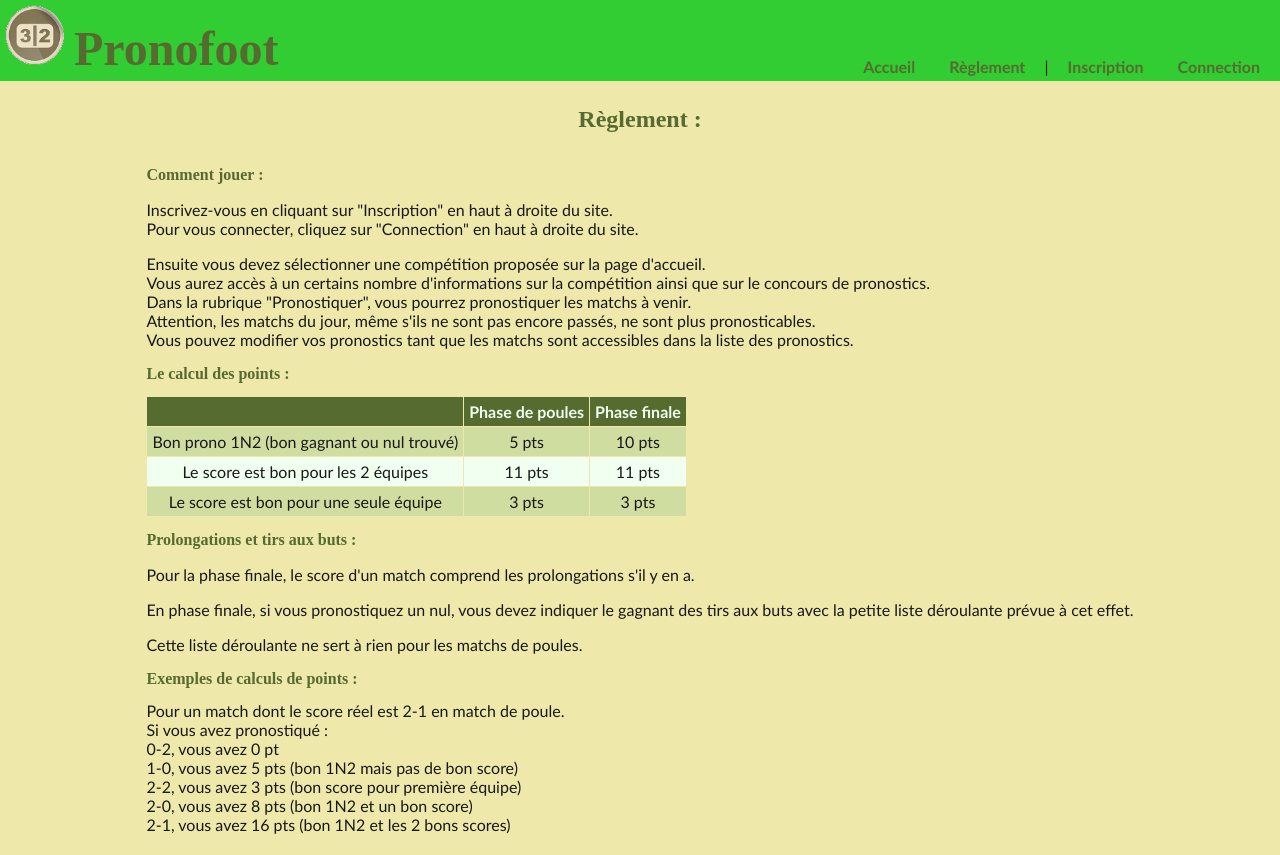
After one commit to spyladder/pronofoot, a Django app: page /pronos/rules/ in a window 1280 px wide. The commit adds this page. Run offline with Django 3.2, Linux system fonts and the light colour scheme.

Commit message:
Added a "Rules" page and the link to this one in the header.

```diff
--- a/pronos/static/pronos/style.css
+++ b/pronos/static/pronos/style.css
@@ -77,6 +77,11 @@ body
     height: 100%;
     margin: 0;
     padding: 0;
+}
+
+#rules
+{
+    text-align: left;
 }
 
 section
--- a/pronos/templates/pronos/header.html
+++ b/pronos/templates/pronos/header.html
@@ -11,6 +11,7 @@
 </div>
 <nav>
     <a href="{% url 'pronos:index' %}">Accueil</a>
+    <a href="{% url 'pronos:rules' %}">Règlement</a>
     <span> | </span>
     {% if user.is_authenticated %}
         <span>Connecté en tant que {{ user.username }}</span>
--- /dev/null
+++ b/pronos/templates/pronos/rules.html
@@ -0,0 +1,74 @@
+<!DOCTYPE html>
+<html>
+    <head>
+        <meta charset="utf-8" />
+        {% load staticfiles %}
+        <link rel="stylesheet" href="{% static 'pronos/style.css' %}" />
+        <title>Pronofoot</title>
+    </head>
+    <body>
+        <div id="main_wrapper">
+            <header>
+                {% include "pronos/header.html" %}
+            </header>
+            <section>
+                <h1>Règlement :</h1>
+                <div id="rules">
+                    <h2>Comment jouer :</h2>
+                    <p>
+                        Inscrivez-vous en cliquant sur "Inscription" en haut à droite du site.<br/>
+                        Pour vous connecter, cliquez sur "Connection" en haut à droite du site.
+                    </p>
+                    <p>
+                        Ensuite vous devez sélectionner une compétition proposée sur la page d'accueil.<br/>
+                        Vous aurez accès à un certains nombre d'informations sur la compétition ainsi que sur le concours de pronostics.<br/>
+                        Dans la rubrique "Pronostiquer", vous pourrez pronostiquer les matchs à venir.<br/>
+                        Attention, les matchs du jour, même s'ils ne sont pas encore passés, ne sont plus pronosticables.<br/>
+                        Vous pouvez modifier vos pronostics tant que les matchs sont accessibles dans la liste des pronostics.
+                    </p>
+                    <h2>Le calcul des points :</h2>
+                    <table>
+                        <tr>
+                            <th></th>
+                            <th>Phase de poules</th>
+                            <th>Phase finale</th>
+                        </tr>
+                        <tr>
+                            <td>Bon prono 1N2 (bon gagnant ou nul trouvé)</td>
+                            <td>5 pts</td>
+                            <td>10 pts</td>
+                        </tr>
+                        <tr>
+                            <td>Le score est bon pour les 2 équipes</td>
+                            <td>11 pts</td>
+                            <td>11 pts</td>
+                        </tr>
+                        <tr>
+                            <td>Le score est bon pour une seule équipe</td>
+                            <td>3 pts</td>
+                            <td>3 pts</td>
+                        </tr>
+                    </table>
+                    <h2>Prolongations et tirs aux buts :</h2>
+                    <p>Pour la phase finale, le score d'un match comprend les prolongations s'il y en a.</p>
+                    <p>En phase finale, si vous pronostiquez un nul, vous devez indiquer le gagnant
+                        des tirs aux buts avec la petite liste déroulante prévue à cet effet.
+                    </p>
+                    <p>Cette liste déroulante ne sert à rien pour les matchs de poules.</p>
+                    <p>
+                        <h2>Exemples de calculs de points :</h2>
+                        Pour un match dont le score réel est 2-1 en match de poule.<br/>
+                        Si vous avez pronostiqué :<br/>
+                        <ul>
+                            <li>0-2, vous avez 0 pt</li>
+                            <li>1-0, vous avez 5 pts (bon 1N2 mais pas de bon score)</li>
+                            <li>2-2, vous avez 3 pts (bon score pour première équipe)</li>
+                            <li>2-0, vous avez 8 pts (bon 1N2 et un bon score)</li>
+                            <li>2-1, vous avez 16 pts (bon 1N2 et les 2 bons scores)</li>
+                        </ul>
+                    </p>
+                </div>
+            </section>
+        </div>
+    </body>
+</html>
--- a/pronos/urls.py
+++ b/pronos/urls.py
@@ -6,6 +6,7 @@ app_name = 'pronos'
 urlpatterns = [
     url(r'^$', views.index, name='index'),
     url(r'^register/$', views.register, name='register'),
+    url(r'^rules/$', views.rules, name='rules'),
     url(r'^login/$', views.connexion, name='connexion'),
     url(r'^logout/$', views.deconnexion, name='deconnexion'),
     url(r'^(?P<cup_id>[0-9]+)/$', views.cup, name='cup'),
--- a/pronos/views.py
+++ b/pronos/views.py
@@ -675,3 +675,7 @@ def graph(request, cup_id):
     context['chart_js'] = chart_js
 
     return render(request, 'pronos/graph.html', context)
+
+
+def rules(request):
+    return render(request, 'pronos/rules.html', {})
```
